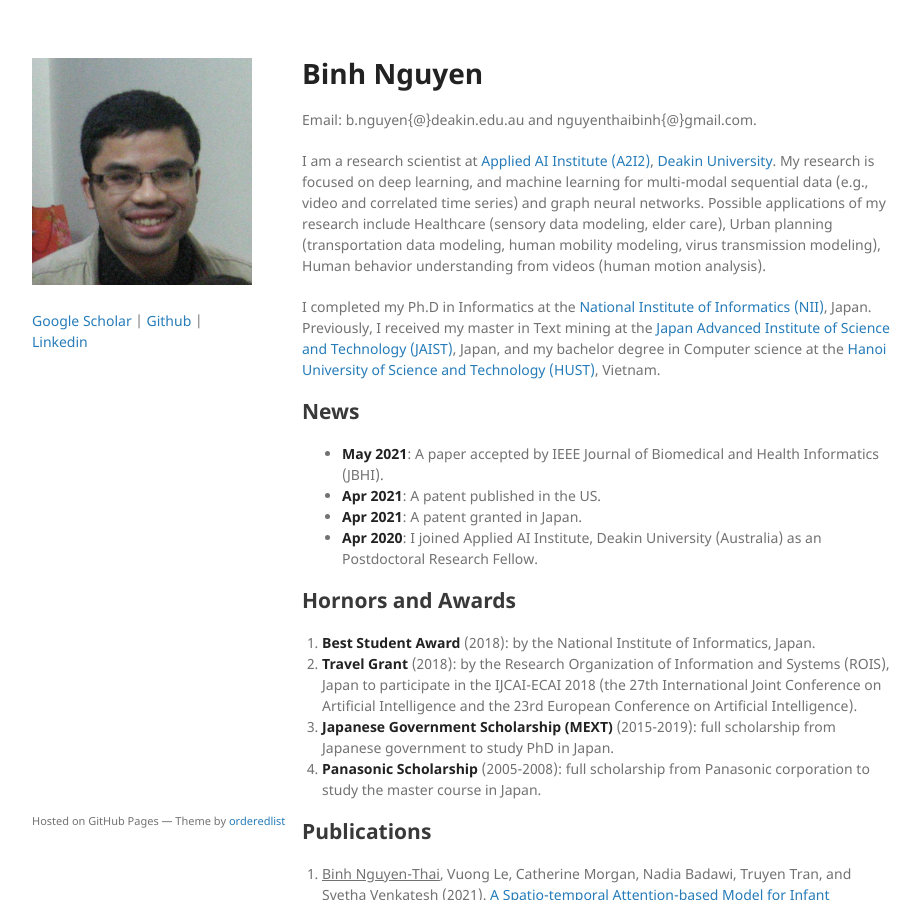
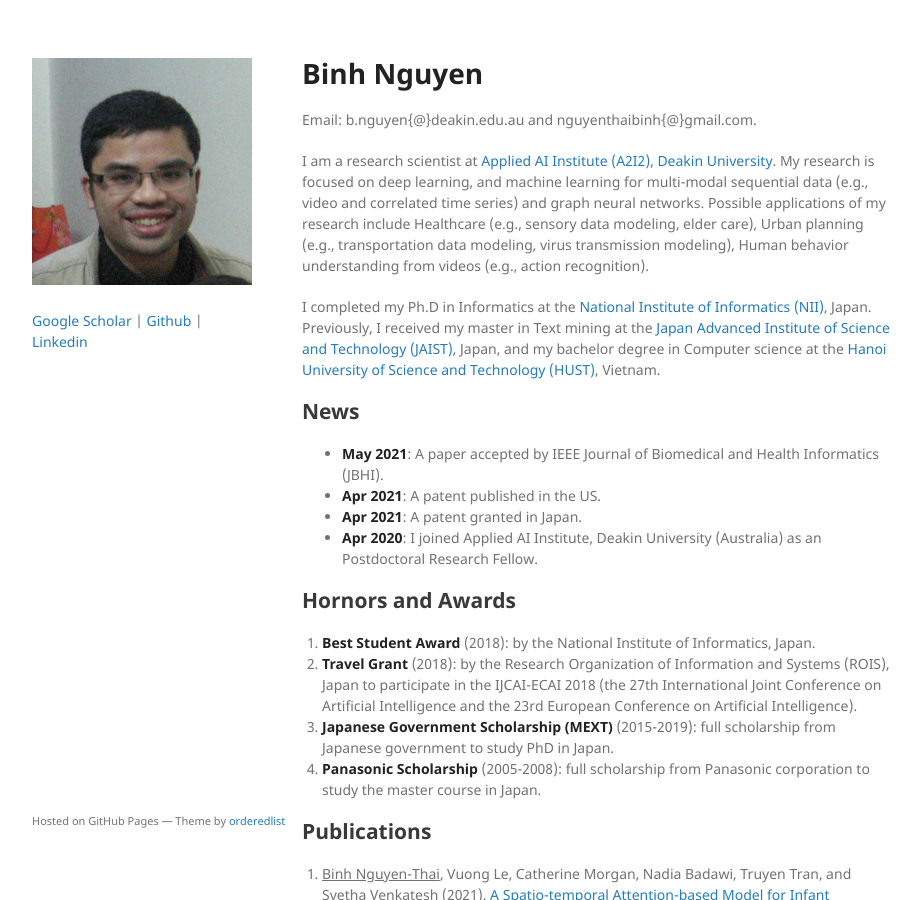
Before and after one commit to nguyenthaibinh/nguyenthaibinh.github.io, a Jekyll site: the page built from index.md, in a window 1280 px wide and 900 px high. Shown: the whole window, without its empty margins (178-1098 px from the left). Built offline with Jekyll 4.4.1, drawn with Linux system fonts in a browser that asks for light colours; the repository's description, which GitHub fills in, is left out; our own code applies the rules of GitHub Pages for plain Markdown files.

Commit message:
Update index.md

```diff
--- a/index.md
+++ b/index.md
@@ -4,7 +4,7 @@
 # Binh Nguyen
 Email: b.nguyen{@}deakin.edu.au and nguyenthaibinh{@}gmail.com.
 
-I am a research scientist at <a href="https://a2i2.deakin.edu.au">Applied AI Institute (A2I2)</a>, <a href="https://www.deakin.edu.au">Deakin University</a>. My research is focused on deep learning, and machine learning for multi-modal sequential data (e.g., video and correlated time series) and graph neural networks. Possible applications of my research include Healthcare (sensory data modeling, elder care), Urban planning (transportation data modeling, human mobility modeling, virus transmission modeling), Human behavior understanding from videos (human motion analysis).
+I am a research scientist at <a href="https://a2i2.deakin.edu.au">Applied AI Institute (A2I2)</a>, <a href="https://www.deakin.edu.au">Deakin University</a>. My research is focused on deep learning, and machine learning for multi-modal sequential data (e.g., video and correlated time series) and graph neural networks. Possible applications of my research include Healthcare (e.g., sensory data modeling, elder care), Urban planning (e.g., transportation data modeling, virus transmission modeling), Human behavior understanding from videos (e.g., action recognition).
 
 I completed my Ph.D in Informatics at the <a href="http://www.nii.ac.jp/graduate/en/">National Institute of Informatics (NII)</a>, Japan. Previously, I received my master in Text mining at the <a href="https://www.jaist.ac.jp/english/">Japan Advanced Institute of Science and Technology (JAIST)</a>, Japan, and my bachelor degree in Computer science at the <a href="https://en.hust.edu.vn/home">Hanoi University of Science and Technology (HUST)</a>, Vietnam.
 
```
